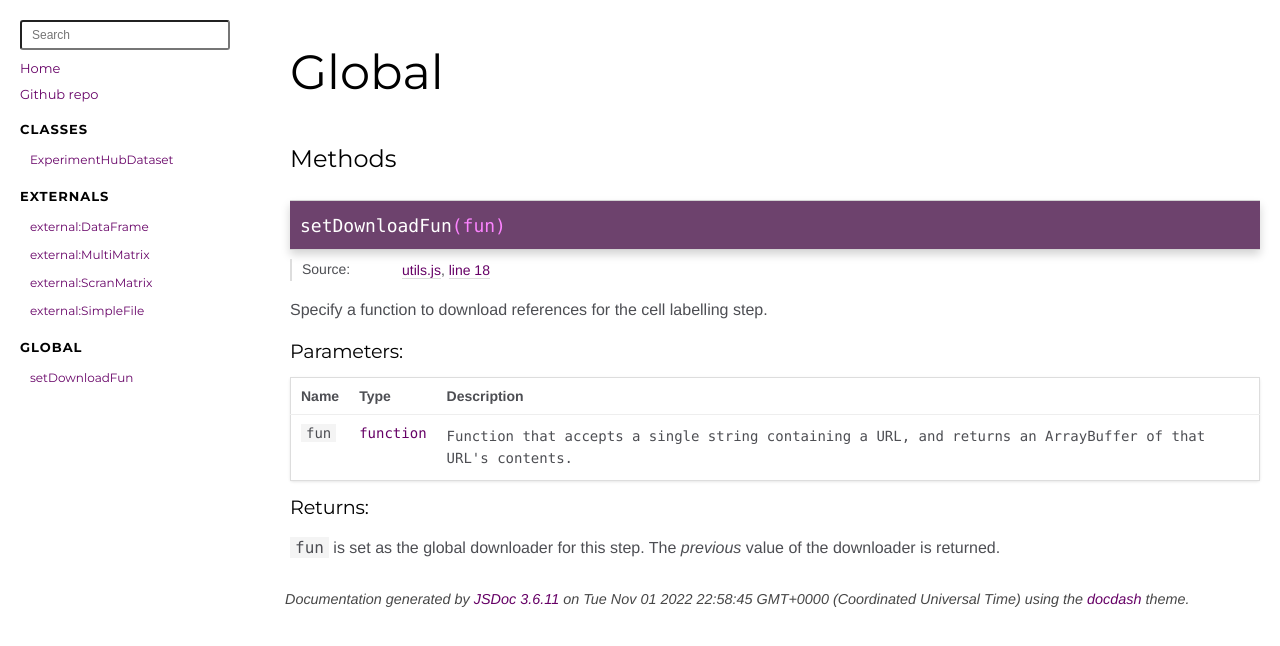
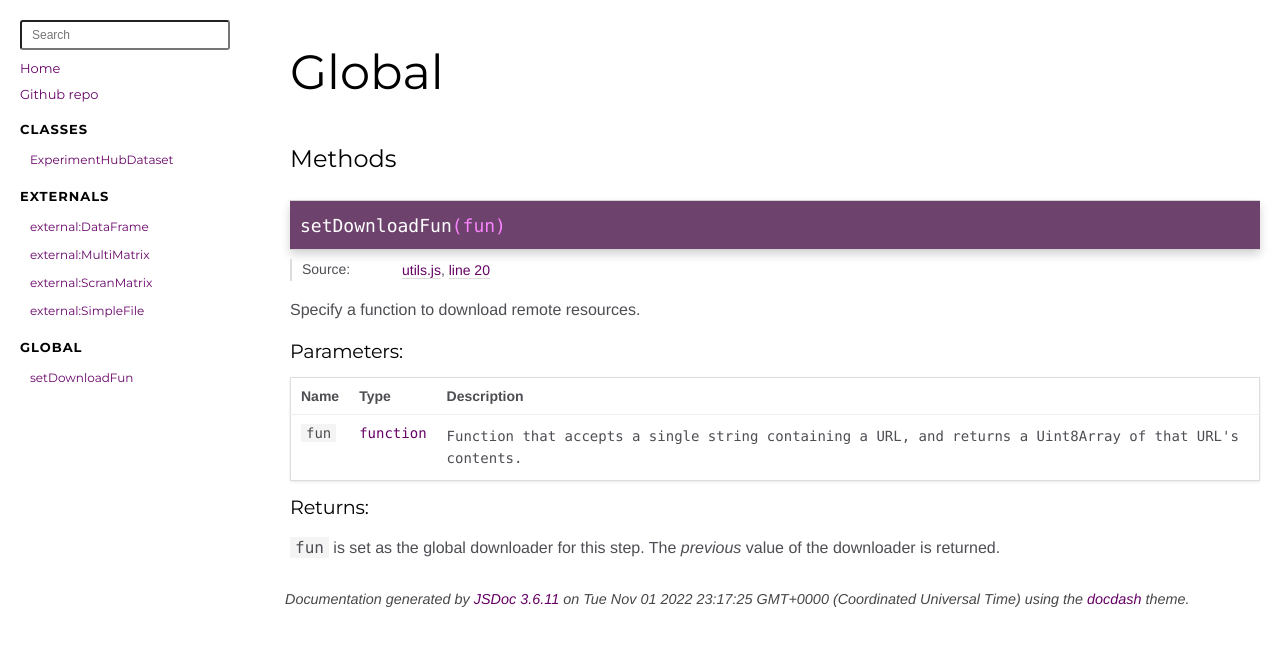
Before and after one commit to kanaverse/bakana-remotes, a plain HTML site: page docs/global.html in a window 1280 px wide. Drawn offline with Linux system fonts and the light colour scheme.

Commit message:
Deploying to gh-pages from @ LTLA/bakana-remotes@58768462e2767348c69007a1830519a20ab67535 🚀

```diff
--- a/docs/global.html
+++ b/docs/global.html
@@ -138,7 +138,7 @@
 
     <dt class="tag-source">Source:</dt>
     <dd class="tag-source"><ul class="dummy"><li>
-        <a href="utils.js.html">utils.js</a>, <a href="utils.js.html#line18">line 18</a>
+        <a href="utils.js.html">utils.js</a>, <a href="utils.js.html#line20">line 20</a>
     </li></ul></dd>
 
 
@@ -178,7 +178,7 @@
 
 
 <div class="description usertext">
-    <p>Specify a function to download references for the cell labelling step.</p>
+    <p>Specify a function to download remote resources.</p>
 </div>
 
 
@@ -233,7 +233,7 @@
 
 
             <td class="description last"><p>Function that accepts a single string containing a URL,
-and returns an ArrayBuffer of that URL's contents.</p></td>
+and returns a Uint8Array of that URL's contents.</p></td>
         </tr>
 
 
@@ -289,7 +289,7 @@ The <em>previous</em> value of the downloader is returned.</p>
 <br class="clear">
 
 <footer>
-    Documentation generated by <a href="https://github.com/jsdoc3/jsdoc">JSDoc 3.6.11</a> on Tue Nov 01 2022 22:58:45 GMT+0000 (Coordinated Universal Time) using the <a href="https://github.com/clenemt/docdash">docdash</a> theme.
+    Documentation generated by <a href="https://github.com/jsdoc3/jsdoc">JSDoc 3.6.11</a> on Tue Nov 01 2022 23:17:25 GMT+0000 (Coordinated Universal Time) using the <a href="https://github.com/clenemt/docdash">docdash</a> theme.
 </footer>
 
 <script>prettyPrint();</script>
```
Also changed, not shown: docs/ExperimentHub.js.html (+1 -1 lines), docs/ExperimentHubDataset.html (+1 -1 lines), docs/external-DataFrame.html (+2 -2 lines), docs/external-MultiMatrix.html (+2 -2 lines), docs/external-ScranMatrix.html (+2 -2 lines), docs/external-SimpleFile.html (+2 -2 lines), docs/index.html (+1 -1 lines), docs/utils.js.html (+7 -5 lines).
